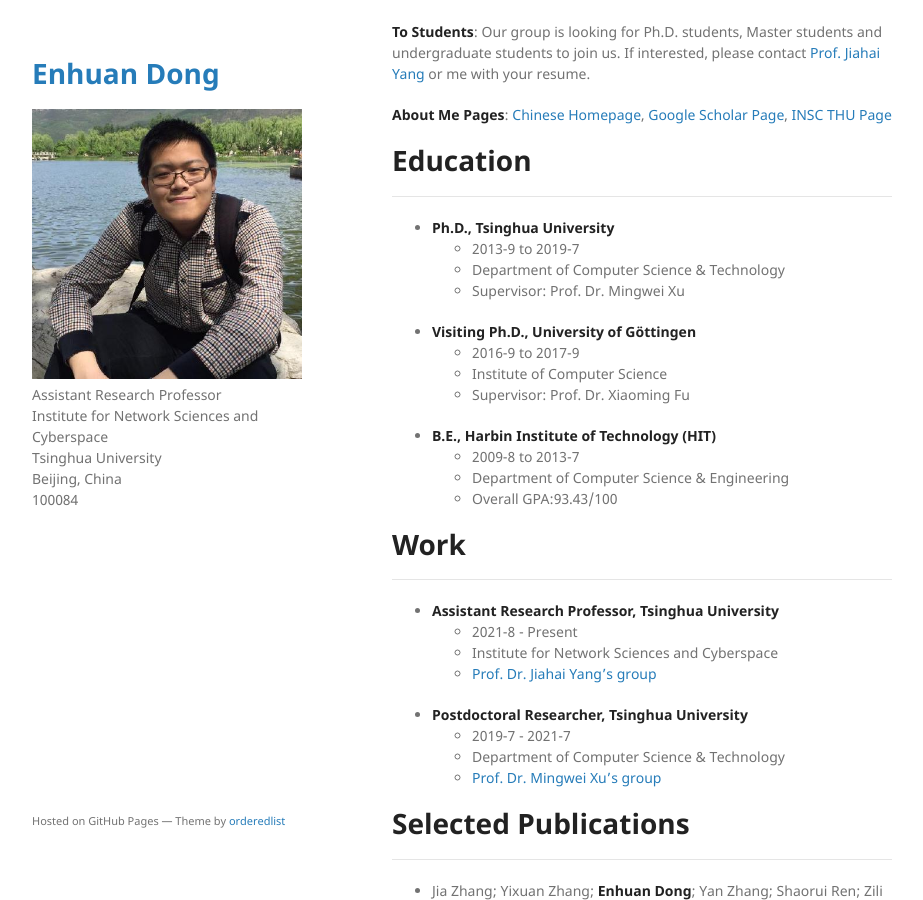
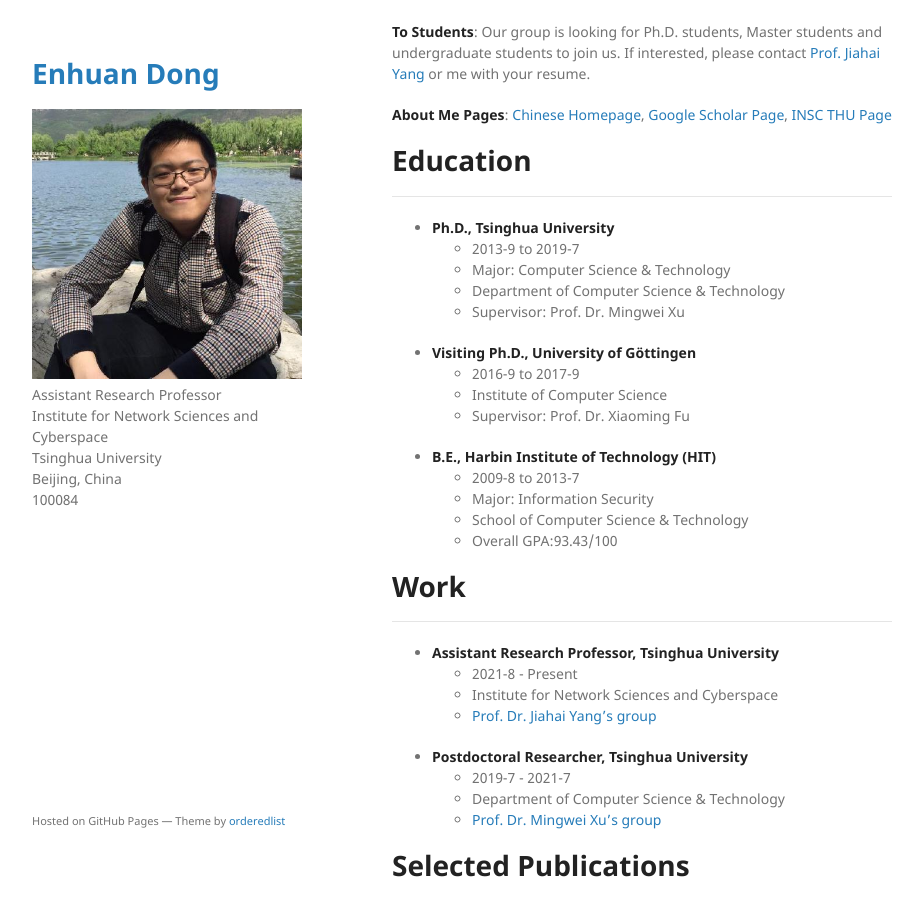
Before and after one commit to TsinghuaDong/tsinghuadong.github.io, a Jekyll site: the page built from index.md, in a window 1280 px wide and 900 px high, scrolled down 442 px. Shown: the whole window, without its empty margins (178-1101 px from the left). Built offline with Jekyll 4.4.1, drawn with Linux system fonts in a browser that asks for light colours; our own code applies the rules of GitHub Pages for plain Markdown files.

Commit message:
Major added

```diff
--- a/index.md
+++ b/index.md
@@ -25,6 +25,7 @@ My research interests include network security, network operations and network t
 
 - **Ph.D., Tsinghua University**
   - 2013-9 to 2019-7
+  - Major: Computer Science & Technology
   - Department of Computer Science & Technology
   - Supervisor: Prof. Dr. Mingwei Xu
 - **Visiting Ph.D., University of Göttingen**
@@ -33,7 +34,8 @@ My research interests include network security, network operations and network t
   - Supervisor: Prof. Dr. Xiaoming Fu
 - **B.E., Harbin Institute of Technology (HIT)**
   - 2009-8 to 2013-7
-  - Department of Computer Science & Engineering
+  - Major: Information Security
+  - School of Computer Science & Technology
   - Overall GPA:93.43/100
 
 # Work
```
